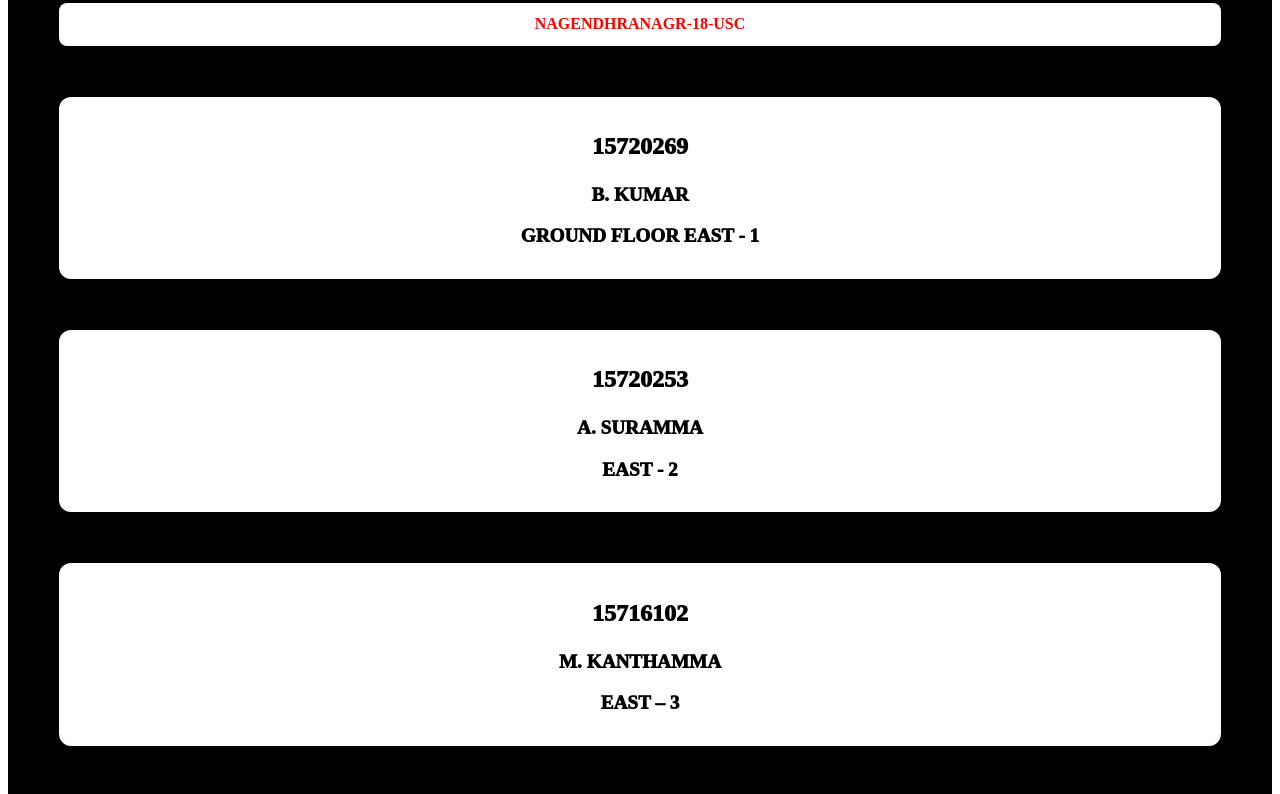
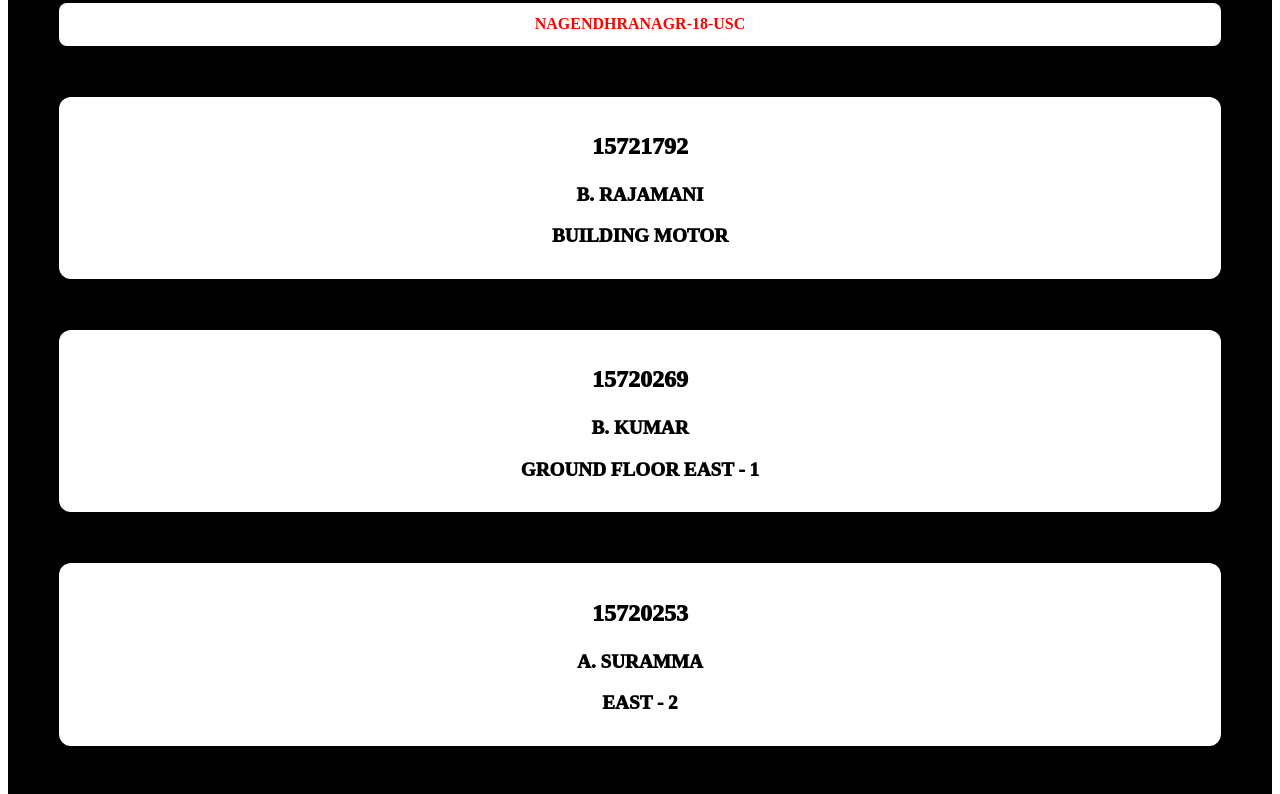
Before and after one commit to kalyan-raparthi/num, a plain HTML site: page index.html in a window 1280 px wide. Shown: the part 4595-5389 px from the top of the page. Drawn offline with Linux system fonts and the light colour scheme.

Commit message:
NAME CHANGES.

```diff
--- a/index.html
+++ b/index.html
@@ -109,6 +109,11 @@
         </div>
         <p class="heading">NAGENDHRANAGR-18-USC</p>
         <div class="section">
+            <p class="in-0">15721792</p>
+            <p class="in-1">B. RAJAMANI</p>
+            <p class="in-2">BUILDING MOTOR </p>
+        </div>
+        <div class="section">
             <p class="in-0">15720269</p>
             <p class="in-1">B. KUMAR</p>
             <p class="in-2">GROUND FLOOR EAST - 1 </p>
@@ -151,7 +156,7 @@
         <div class="section">
             <p class="in-0">15725194</p>
             <p class="in-1">B. RAJAMANI</p>
-            <p class="in-2">EMPTY – 3</p>
+            <p class="in-2">EAST – 3</p>
         </div>
         <div class="section">
             <p class="in-0">15717094</p>
```
